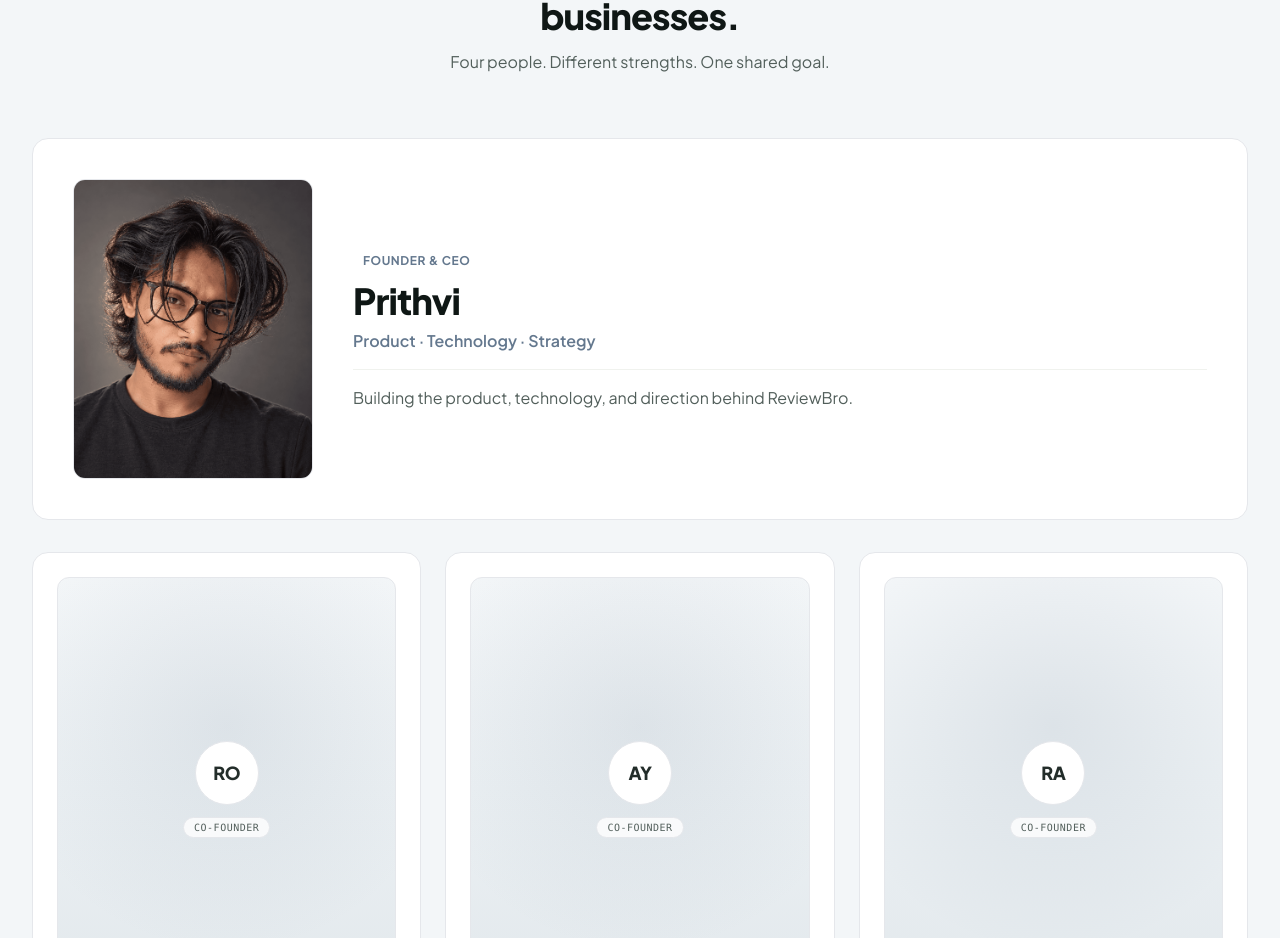
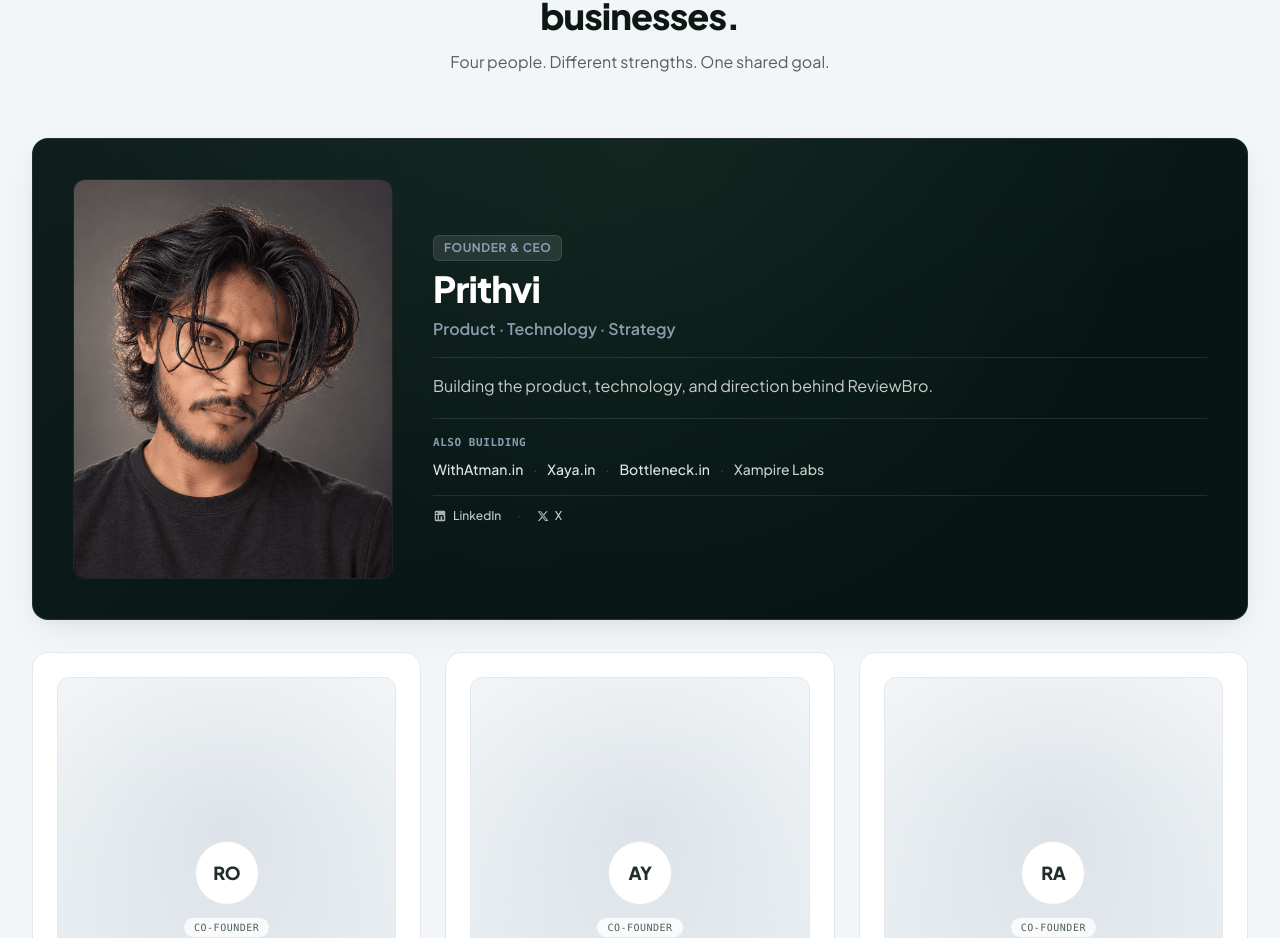
Before and after one commit to Prithvi-X/ReviewBro, a React (Vite) app: page / in a window 1280 px wide. Shown: the part 3232-4170 px from the top of the page. Built offline with nearby package versions, Linux system fonts and the light colour scheme.

Commit message:
feat(team): elevate Prithvi founder card with deep-green visual anchor, also building ventures, and social links

```diff
--- a/src/components/landing/FoundingTeam.tsx
+++ b/src/components/landing/FoundingTeam.tsx
@@ -1,6 +1,11 @@
 import React from 'react'
 import { Eyebrow } from '@/components/ui/Eyebrow'
-import { PRIMARY_FOUNDER, CO_FOUNDERS } from '@/lib/constants'
+import {
+  PRIMARY_FOUNDER,
+  CO_FOUNDERS,
+  PRIMARY_FOUNDER_VENTURES,
+  PRIMARY_FOUNDER_SOCIALS,
+} from '@/lib/constants'
 
 export interface FoundingTeamProps {
   className?: string
@@ -23,13 +28,17 @@
       </div>
 
       <div className="space-y-6 sm:space-y-8">
-        {/* LEVEL 1: PRIMARY FOUNDER (Wide Horizontal Card with Signature Theme Dark Green Border) */}
-        <div className="group bg-white rounded-2xl border border-brand-deep-green/65 hover:border-brand-deep-green p-6 sm:p-8 lg:p-10 sm:flex sm:flex-row sm:items-center gap-7 lg:gap-10 shadow-xs hover:shadow-md hover:-translate-y-1 transition-all duration-300">
-          {/* Portrait Area / Polished Placeholder (Consistent 4:5 Portrait Ratio) */}
+        {/* LEVEL 1: PRIMARY FOUNDER (Deep Green Premium Surface Card) */}
+        <div className="group bg-hero-deep-green rounded-2xl border border-white/10 p-6 sm:p-8 lg:p-10 sm:flex sm:flex-row sm:items-center gap-7 lg:gap-10 shadow-surface-elevated hover:border-white/20 hover:-translate-y-1 transition-all duration-300 relative overflow-hidden text-white">
+          {/* Ambient subtle lighting & satin depth */}
+          <div className="absolute inset-0 bg-[radial-gradient(ellipse_80%_60%_at_50%_-10%,rgba(15,36,30,0.6)_0%,transparent_80%)] pointer-events-none" />
+          <div className="absolute inset-0 bg-[linear-gradient(135deg,rgba(255,255,255,0.03)_0%,transparent_60%)] pointer-events-none" />
+
+          {/* Portrait Area / Polished Frame */}
           <div
-            className={`w-full sm:w-60 md:w-68 lg:w-76 aspect-[4/5] shrink-0 rounded-xl overflow-hidden relative bg-gradient-to-b from-[#f3f6f8] via-[#ebf0f3] to-[#e2e8ec] border border-neutral-200/70 flex flex-col items-center justify-center ${
+            className={`w-full sm:w-64 md:w-72 lg:w-80 aspect-[4/5] shrink-0 rounded-xl overflow-hidden relative bg-[#040c0b] border border-white/10 flex flex-col items-center justify-center ${
               PRIMARY_FOUNDER.imageSrc ? 'p-0' : 'p-6'
-            } select-none`}
+            } select-none z-10 shadow-inner`}
           >
             {PRIMARY_FOUNDER.imageSrc ? (
               <img
@@ -41,17 +50,17 @@
             ) : (
               <>
                 {/* Ambient subtle decorative background */}
-                <div className="absolute inset-0 bg-[radial-gradient(circle_at_50%_35%,rgba(100,120,142,0.14)_0%,transparent_70%)] pointer-events-none" />
+                <div className="absolute inset-0 bg-[radial-gradient(circle_at_50%_35%,rgba(100,120,142,0.18)_0%,transparent_70%)] pointer-events-none" />
 
                 {/* Monogram Badge */}
-                <div className="w-20 h-20 rounded-full bg-white shadow-xs border border-neutral-200/90 flex items-center justify-center relative z-10 transition-transform duration-300 group-hover:scale-105">
-                  <span className="font-display font-extrabold text-2xl text-neutral-800 tracking-tight">
+                <div className="w-20 h-20 rounded-full bg-white/10 backdrop-blur-xs border border-white/15 flex items-center justify-center relative z-10 transition-transform duration-300 group-hover:scale-105">
+                  <span className="font-display font-extrabold text-2xl text-white tracking-tight">
                     {PRIMARY_FOUNDER.initials}
                   </span>
                 </div>
 
                 {/* Micro Tag */}
-                <span className="mt-3.5 text-[11px] font-mono font-semibold uppercase tracking-wider text-neutral-600 bg-white/80 backdrop-blur-xs px-3 py-0.5 rounded-full border border-neutral-200/70 relative z-10">
+                <span className="mt-3.5 text-[11px] font-mono font-semibold uppercase tracking-wider text-neutral-300 bg-white/10 backdrop-blur-xs px-3 py-0.5 rounded-full border border-white/15 relative z-10">
                   Founder & CEO
                 </span>
               </>
@@ -59,24 +68,87 @@
           </div>
 
           {/* Content Area */}
-          <div className="flex-1 flex flex-col justify-center mt-6 sm:mt-0">
+          <div className="flex-1 flex flex-col justify-center mt-6 sm:mt-0 relative z-10">
             <div className="flex items-center gap-2 mb-2">
-              <span className="text-xs font-bold uppercase tracking-wider text-brand-slate bg-brand-slate/10 px-2.5 py-1 rounded-md">
+              <span className="text-xs font-bold uppercase tracking-wider text-brand-slate-light bg-white/10 border border-white/10 px-2.5 py-1 rounded-md">
                 {PRIMARY_FOUNDER.title}
               </span>
             </div>
 
-            <h3 className="text-2xl sm:text-3xl lg:text-4xl font-extrabold font-display text-neutral-900 tracking-tight group-hover:text-neutral-950 transition-colors">
+            <h3 className="text-2xl sm:text-3xl lg:text-4xl font-extrabold font-display text-white tracking-tight">
               {PRIMARY_FOUNDER.name}
             </h3>
 
-            <p className="text-sm sm:text-base font-semibold text-brand-slate mt-2 pb-4 border-b border-neutral-100">
+            <p className="text-sm sm:text-base font-semibold text-brand-slate-light mt-2 pb-4 border-b border-white/10">
               {PRIMARY_FOUNDER.focus}
             </p>
 
-            <p className="text-sm sm:text-base text-neutral-600 leading-relaxed mt-4 max-w-xl">
+            <p className="text-sm sm:text-base text-neutral-300 leading-relaxed mt-4 max-w-xl">
               {PRIMARY_FOUNDER.description}
             </p>
+
+            {/* Also Building Section */}
+            <div className="mt-5 pt-4 border-t border-white/10">
+              <p className="text-[11px] font-mono font-semibold uppercase tracking-wider text-brand-slate-light mb-2">
+                ALSO BUILDING
+              </p>
+              <div className="flex flex-wrap items-center gap-x-2.5 gap-y-1.5 text-xs sm:text-sm">
+                {PRIMARY_FOUNDER_VENTURES.map((venture, idx) => (
+                  <React.Fragment key={venture.name}>
+                    {idx > 0 && <span className="text-white/20 select-none">·</span>}
+                    {venture.href ? (
+                      <a
+                        href={venture.href}
+                        target="_blank"
+                        rel="noopener noreferrer"
+                        className="text-neutral-200 hover:text-white underline-offset-4 hover:underline transition-colors duration-200 font-medium"
+                      >
+                        {venture.name}
+                      </a>
+                    ) : (
+                      <span className="text-neutral-300 font-medium">
+                        {venture.name}
+                      </span>
+                    )}
+                  </React.Fragment>
+                ))}
+              </div>
+            </div>
+
+            {/* Social Links */}
+            <div className="flex items-center gap-4 mt-4 pt-3 border-t border-white/10">
+              {PRIMARY_FOUNDER_SOCIALS.map((social, idx) => (
+                <React.Fragment key={social.name}>
+                  {idx > 0 && <span className="text-white/20 text-xs select-none">·</span>}
+                  <a
+                    href={social.href}
+                    target="_blank"
+                    rel="noopener noreferrer"
+                    aria-label={`${PRIMARY_FOUNDER.name} on ${social.name}`}
+                    className="inline-flex items-center gap-1.5 text-xs font-medium text-neutral-300 hover:text-white transition-colors duration-200"
+                  >
+                    {social.name === 'LinkedIn' ? (
+                      <svg
+                        className="w-3.5 h-3.5 shrink-0 fill-current opacity-85 hover:opacity-100"
+                        viewBox="0 0 24 24"
+                        aria-hidden="true"
+                      >
+                        <path d="M19 3a2 2 0 0 1 2 2v14a2 2 0 0 1-2 2H5a2 2 0 0 1-2-2V5a2 2 0 0 1 2-2h14m-.5 15.5v-5.3a3.26 3.26 0 0 0-3.26-3.26c-.85 0-1.84.52-2.28 1.3v-1.11h-2.79v8.37h2.79v-4.93c0-.77.62-1.4 1.39-1.4a1.4 1.4 0 0 1 1.4 1.4v4.93h2.75M6.46 8.76a1.62 1.62 0 0 0 0-3.24 1.62 1.62 0 0 0 0 3.24M7.86 18.5v-8.37H5.07v8.37h2.79z" />
+                      </svg>
+                    ) : (
+                      <svg
+                        className="w-3 h-3 shrink-0 fill-current opacity-85 hover:opacity-100"
+                        viewBox="0 0 24 24"
+                        aria-hidden="true"
+                      >
+                        <path d="M18.244 2.25h3.308l-7.227 8.26 8.502 11.24H16.17l-5.214-6.817L4.99 21.75H1.68l7.73-8.835L1.254 2.25H8.08l4.713 6.231zm-1.161 17.52h1.833L7.084 4.126H5.117z" />
+                      </svg>
+                    )}
+                    <span>{social.name}</span>
+                  </a>
+                </React.Fragment>
+              ))}
+            </div>
           </div>
         </div>
 
--- a/src/lib/constants.ts
+++ b/src/lib/constants.ts
@@ -256,4 +256,16 @@
   },
 ]
 
+export const PRIMARY_FOUNDER_VENTURES = [
+  { name: 'WithAtman.in', href: 'https://WithAtman.in/' },
+  { name: 'Xaya.in', href: 'https://Xaya.in/' },
+  { name: 'Bottleneck.in', href: 'https://Bottleneck.in/' },
+  { name: 'Xampire Labs', href: undefined as string | undefined },
+]
+
+export const PRIMARY_FOUNDER_SOCIALS = [
+  { name: 'LinkedIn', href: 'https://www.linkedin.com/in/prithvi07/' },
+  { name: 'X', href: 'https://x.com/KronoVoid_' },
+]
+
 export const FOUNDING_TEAM = [PRIMARY_FOUNDER, ...CO_FOUNDERS]
```
